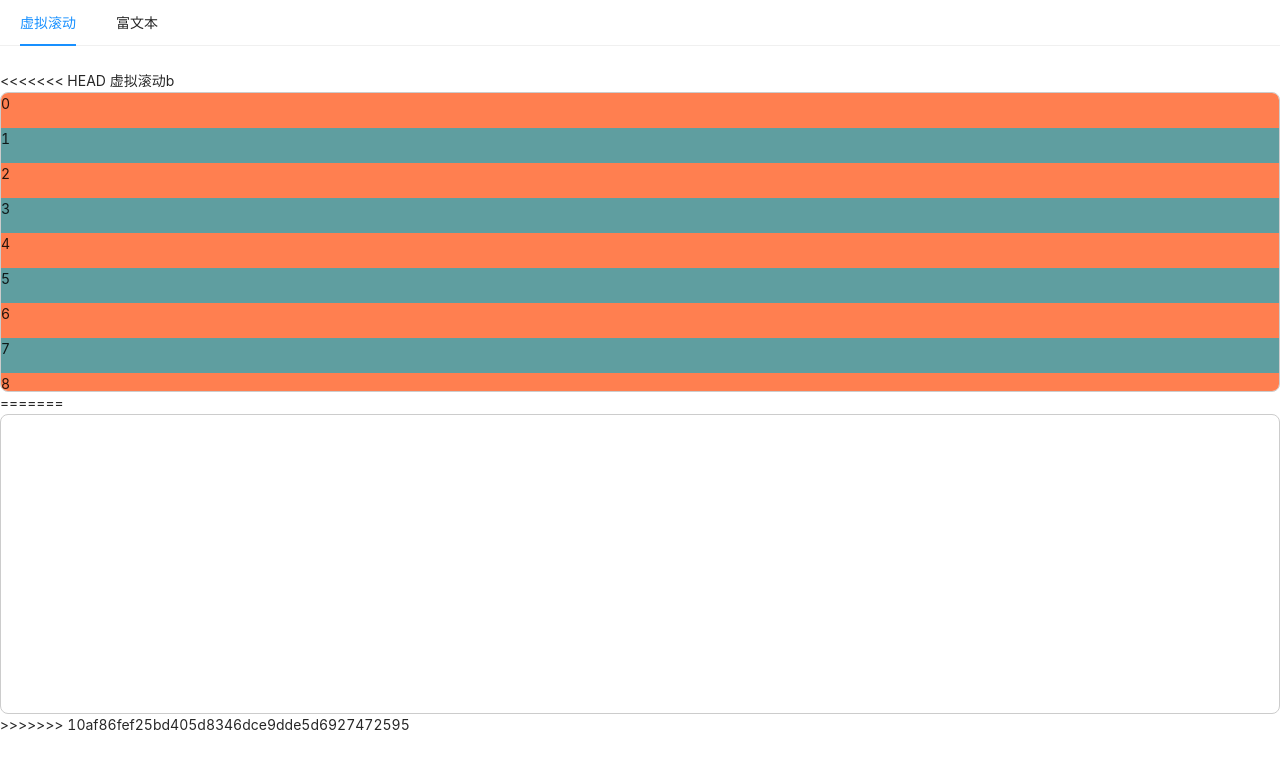
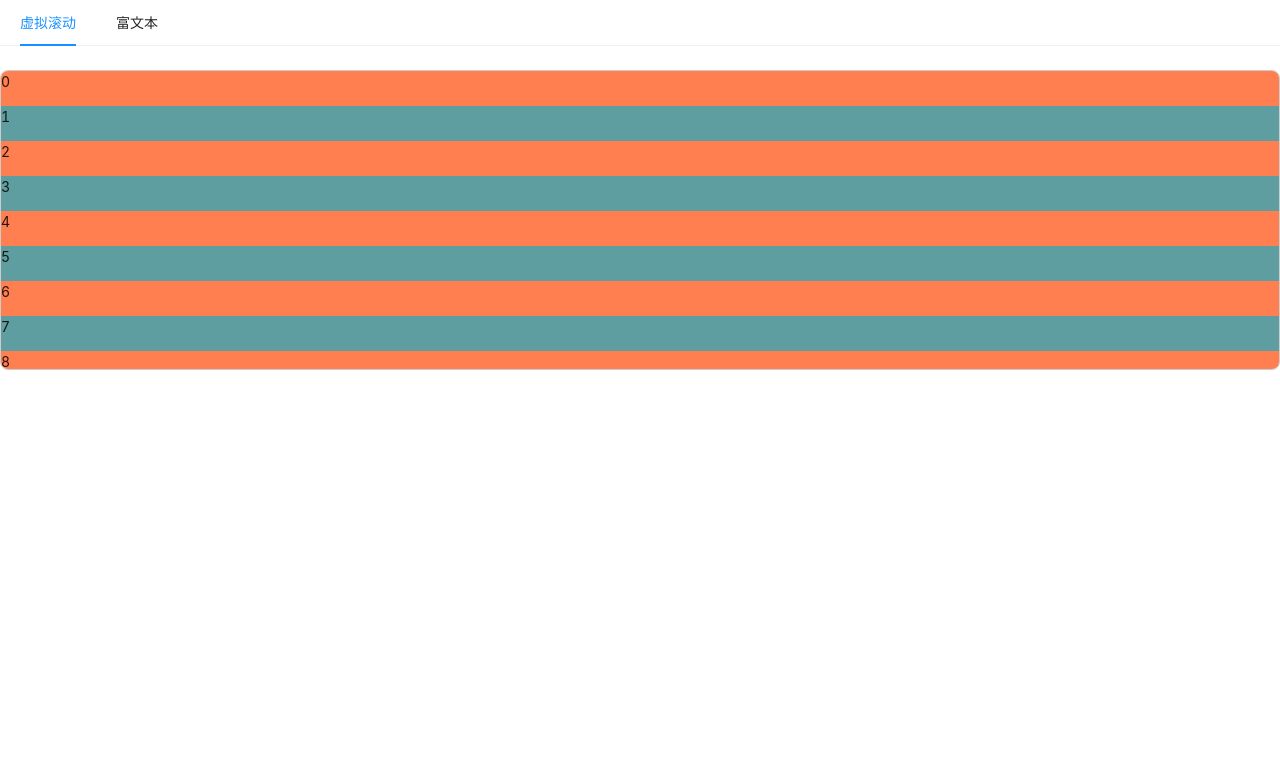
Before and after one commit to quan-quanquan/dome-base-vue3, a Vue app: page /virtual-scroll in a window 1280 px wide. Shown: the top 768 px of the page. Built offline with nearby package versions, Linux system fonts and the light colour scheme.

Commit message:
处理冲突

```diff
--- a/src/pages/virtual-scroll/index.vue
+++ b/src/pages/virtual-scroll/index.vue
@@ -1,7 +1,5 @@
 <template>
   <div>
-<<<<<<< HEAD
-    虚拟滚动b
     <virtual-scroll
       :listData=data
     >
@@ -14,9 +12,6 @@
         </div>
       </template>
     </virtual-scroll>
-=======
-    <virtual-scroll></virtual-scroll>
->>>>>>> 10af86fef25bd405d8346dce9dde5d6927472595
   </div>
 </template>
 <script>
```
